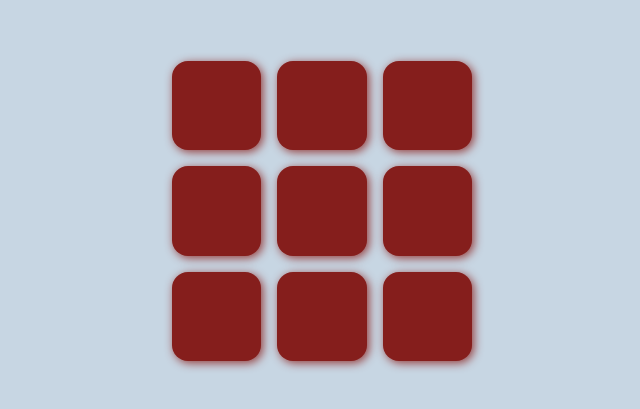
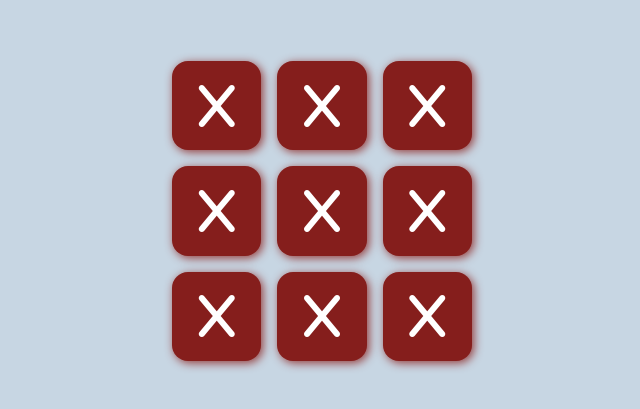
Before and after one commit to techieshruti/Tic-Tac-Toe, a plain HTML site: page index.html in a window 1280 px wide. Shown: the part 125-534 px from the top of the page, without its empty margins (318-958 px from the left). Drawn offline with Linux system fonts and the light colour scheme.

Commit message:
added gridcells

```diff
--- a/app.js
+++ b/app.js
@@ -1,43 +1,57 @@
 //container
 const container = document.createElement("div");
 document.body.appendChild(container);
-container.style.backgroundColor="#c7d6e3ff";
-container.style.width="100%";
-container.style.height="100vh";
-container.style.height="100vh";
-container.style.display="flex"
-container.style.alignItems="center"
-container.style.flexDirection="column"
+container.style.backgroundColor = "#c7d6e3ff";
+container.style.width = "100%";
+container.style.height = "100vh";
+container.style.height = "100vh";
+container.style.display = "flex";
+container.style.alignItems = "center";
+container.style.flexDirection = "column";
 
 // headings
 const heading1 = document.createElement("h1");
 container.appendChild(heading1);
-heading1.textContent="TIC-TAC-TOE";
-heading1.style.margin="3rem";
-heading1.style.fontSize="4rem";
+heading1.textContent = "TIC-TAC-TOE";
+heading1.style.margin = "3rem";
+heading1.style.fontSize = "4rem";
 
 // game grid
 const gridBox = document.createElement("div");
 container.appendChild(gridBox);
-gridBox.style.display="grid";
-gridBox.style.gridTemplateColumns="1fr 1fr 1fr";
-gridBox.style.gridTemplateRows="1fr 1fr 1fr";
-// gridBox.style.backgroundColor="red";
-gridBox.style.gap="1rem";
-gridBox.style.maxWidth="300px";
-gridBox.style.margin="1rem";
+gridBox.style.display = "grid";
+gridBox.style.gridTemplateColumns = "1fr 1fr 1fr";
+gridBox.style.gridTemplateRows = "1fr 1fr 1fr";
+gridBox.style.gap = "1rem";
+gridBox.style.maxWidth = "300px";
+gridBox.style.margin = "1rem";
 gridBox.style.width = "100%";
 gridBox.style.aspectRatio = "1 / 1";
 
 // grid cells
-for(let i=0; i<9; i++){
-    const cell= document.createElement("div");
-    gridBox.appendChild(cell);
+for (let i = 0; i < 9; i++) {
+  const cell = document.createElement("div");
+  gridBox.appendChild(cell);
 
-    cell.style.display="flex";
-    cell.style.justifyContent="center";
-    cell.style.backgroundColor="#851e1cff";
-    cell.style.borderRadius="1rem";
-    cell.style.cursor="pointer"
-    cell.style.boxShadow="2px 2px 10px #943a39ff"
+  cell.style.display = "flex";
+  cell.style.justifyContent = "center";
+  cell.style.alignItems = "center";
+  cell.style.backgroundColor = "#851e1cff";
+  cell.style.borderRadius = "1rem";
+  cell.style.cursor = "pointer";
+  cell.style.fontSize="3rem";
+  cell.style.color="#fff";
+  cell.style.boxShadow = "2px 2px 10px #943a39ff";
+
+  //
+  // icons
+  const circle = document.createElement("i");
+  cell.appendChild(circle);
+  circle.classList.add("fa-solid","fa-o");
+  circle.style.display="none";
+  const cross = document.createElement("i");
+  cell.appendChild(cross);
+  cross.classList.add("fa-solid","fa-x");
+
+  // cell.addEventListener("mouseover", (){    });
 }
--- a/index.html
+++ b/index.html
@@ -3,6 +3,7 @@
 <head>
     <meta charset="UTF-8">
     <meta name="viewport" content="width=device-width, initial-scale=1.0">
+    <link rel="stylesheet" href="https://cdnjs.cloudflare.com/ajax/libs/font-awesome/7.0.0/css/all.min.css" integrity="sha512-DxV+EoADOkOygM4IR9yXP8Sb2qwgidEmeqAEmDKIOfPRQZOWbXCzLC6vjbZyy0vPisbH2SyW27+ddLVCN+OMzQ==" crossorigin="anonymous" referrerpolicy="no-referrer" />
     <title>Tic Tac Toe</title>
 
     <style>
```
